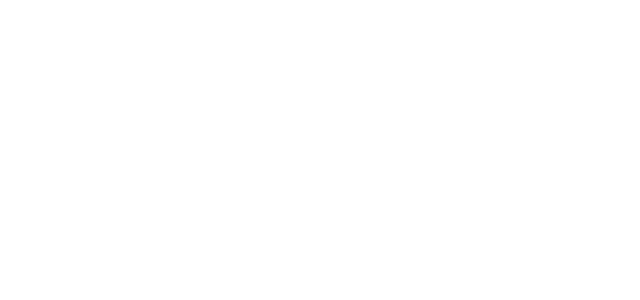
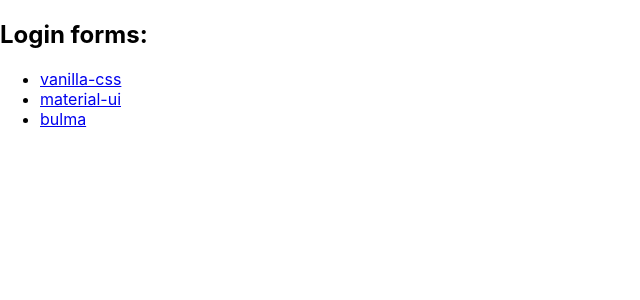
Before and after one commit to sharik1040/login-register-logout-forms, a React (Create React App) app: page / in a window 1280 px wide. Before the commit this address had no page. Shown: the top 300 px of the page, without its empty margins (0-640 px from the left). Built offline with nearby package versions, Linux system fonts and the light colour scheme.

Commit message:
Added Homepage

```diff
--- a/src/App.js
+++ b/src/App.js
@@ -1,13 +1,17 @@
 import { Routes, Route } from "react-router-dom";
 import { MaterialUIFormExample } from "./components/MaterialUIForm/MaterialUIFormExample";
 import { VanillaLoginFormExample } from "./components/VanillaLoginForm/VanillaLoginFormExample";
+import { Homepage } from "./pages/Homepage";
+import { NotFound } from "./pages/NotFound";
 
 function App() {
   return (
     <>
-      <Routes>
-        <Route path="/vanilla-css" element={<VanillaLoginFormExample />}/>
-        <Route path="/material-ui" element={<MaterialUIFormExample />}/>
+      <Routes path="/">
+        <Route path="/" element={<Homepage />}/>
+        <Route path="/login-forms/vanilla-css" element={<VanillaLoginFormExample />}/>
+        <Route path="/login-forms/material-ui" element={<MaterialUIFormExample />}/>
+        <Route path="/*" element={<NotFound />}/>
       </Routes>
     </>
   );
--- /dev/null
+++ b/src/data/uiframeworkslist.js
@@ -0,0 +1,14 @@
+export const UIFrameworklist = [
+    {
+        id: "0",
+        name: "vanilla-css"
+    },
+    {
+        id: "1",
+        name: "material-ui"
+    },
+    {
+        id: "2",
+        name: "bulma"
+    }
+]
--- /dev/null
+++ b/src/pages/Homepage.js
@@ -0,0 +1,21 @@
+import { Link } from "react-router-dom";
+import { UIFrameworklist } from "../data/uiframeworkslist";
+
+export const Homepage = () => {
+    return (
+        <main>
+            <h2>Login forms:</h2>
+            <ul>
+                {
+                    UIFrameworklist.map(item => (
+                        <li key={UIFrameworklist.id} >
+                            <Link to={`/login-forms/${item.name}`}>
+                                {item.name}
+                            </Link>
+                        </li>
+                    ))
+                }
+            </ul>
+        </main>
+    )
+}
--- /dev/null
+++ b/src/pages/NotFound.js
@@ -0,0 +1,7 @@
+export const NotFound = () => {
+    return (
+        <div>
+            Sorry, page not found
+        </div>
+    )
+}
```
